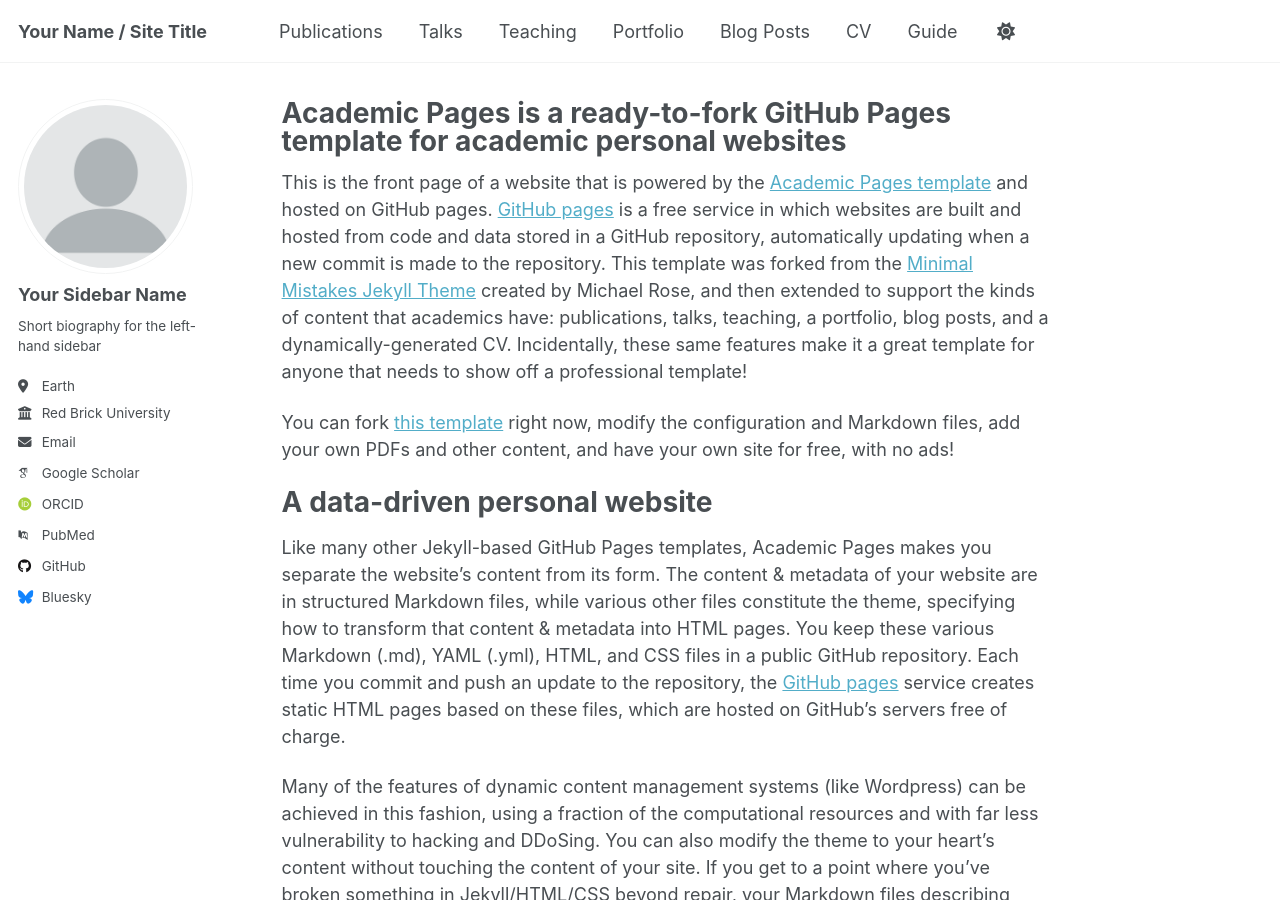
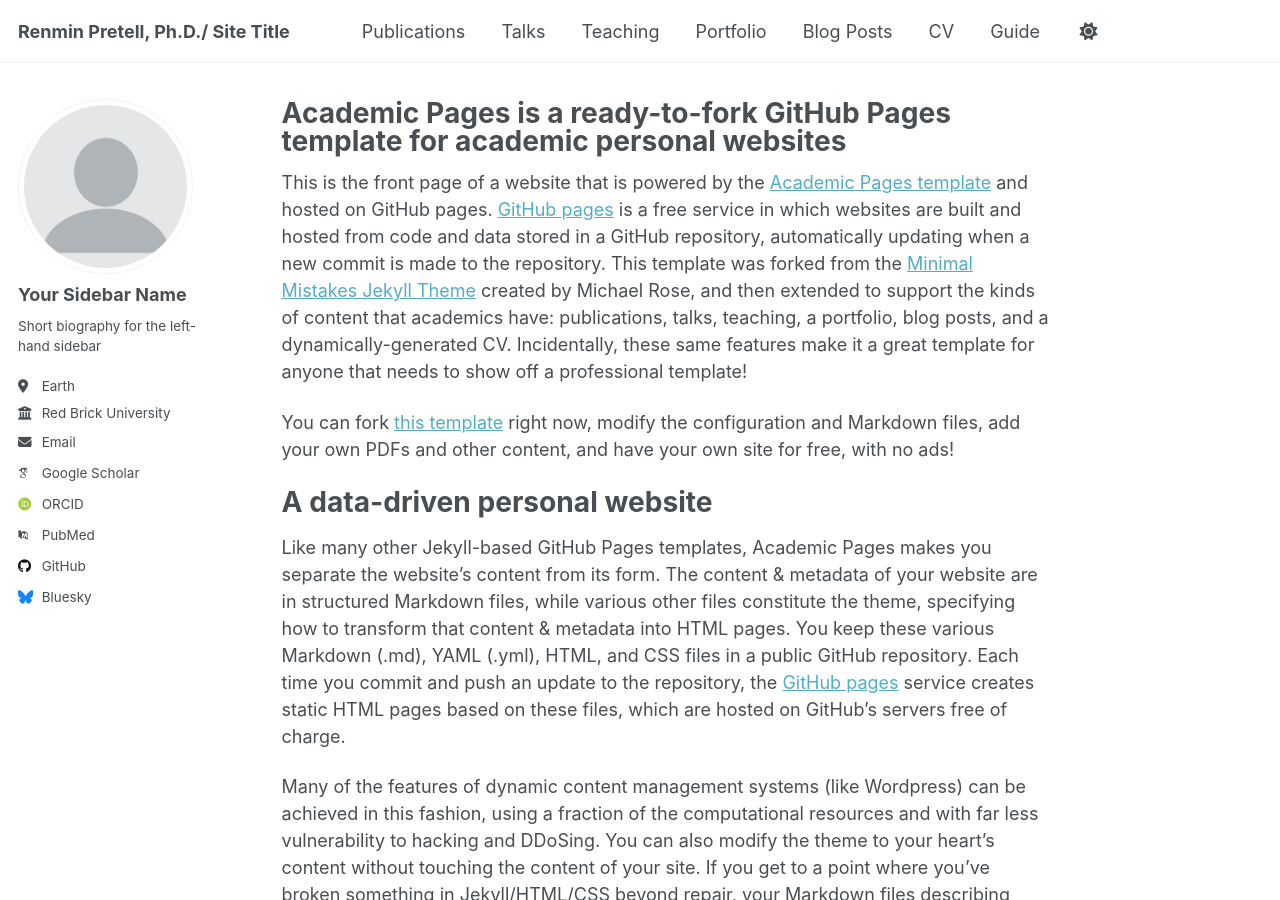
Before and after one commit to RPretellD/RPretellD.github.io, a Jekyll site: the page built from _pages/about.md, in a window 1280 px wide and 900 px high. Built offline with Jekyll 4.4.1, drawn with Linux system fonts in a browser that asks for light colours; some web fonts are replaced; a script that is not in the unit is left out.

Commit message:
Some editing

```diff
--- a/_config.yml
+++ b/_config.yml
@@ -9,10 +9,10 @@
 # Basic Site Settings
 locale                   : "en-US"
 site_theme               : "default" # Currently available options are "default", "air"
-title                    : "Your Name / Site Title"
+title                    : "Renmin Pretell, Ph.D./ Site Title"
 title_separator          : "-"
 name                     : &name "Your Name"
-description              : &description "personal description"
+description              : &description "Assistant professor at the University of Nevada, Reno."
 url                      : https://academicpages.github.io # the base hostname & protocol for your site e.g. "https://[your GitHub username].github.io" or if you already have some other page hosted on Github then use "https://[your GitHub username].github.io/[Your Repo Name]"
 baseurl                  : "" # the subpath of your site, e.g. "/blog"
 repository               : "academicpages/academicpages.github.io"
```
